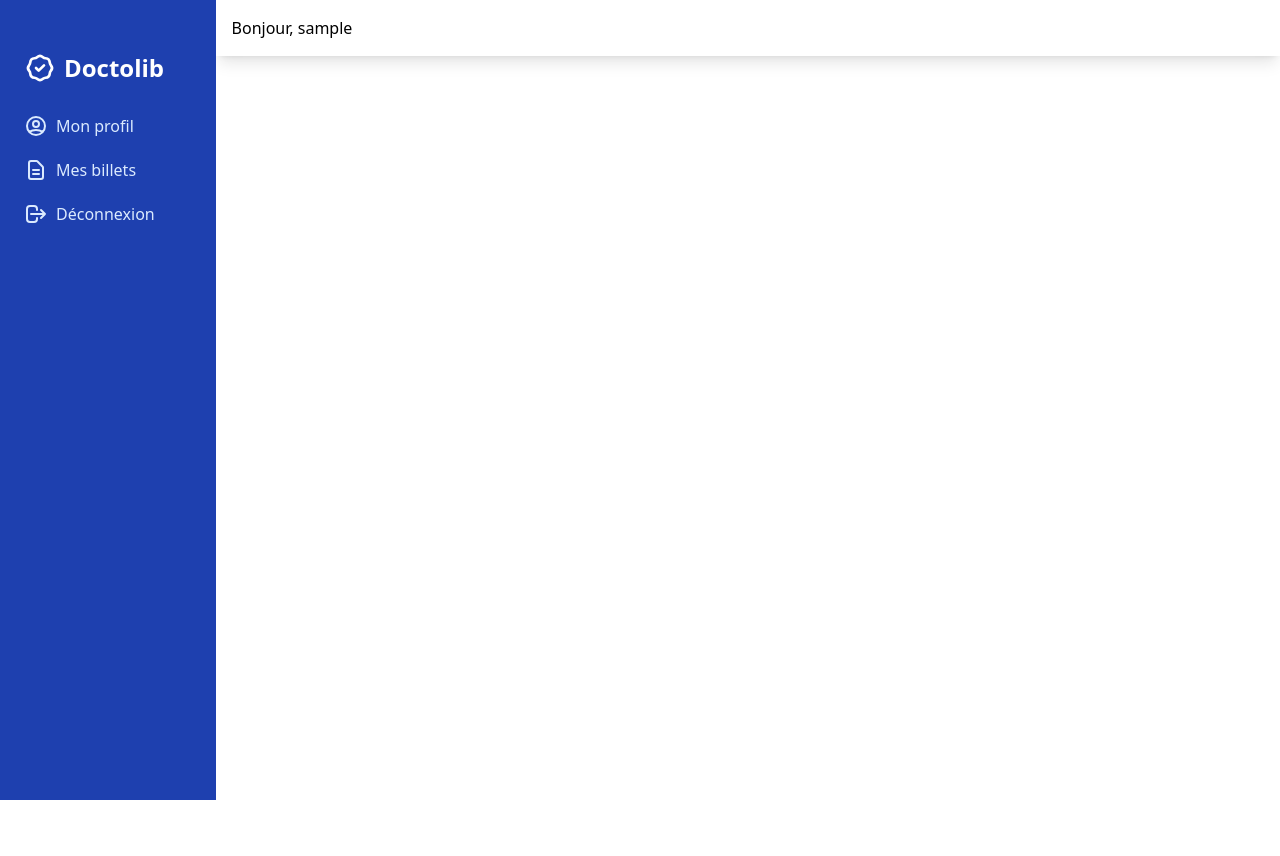
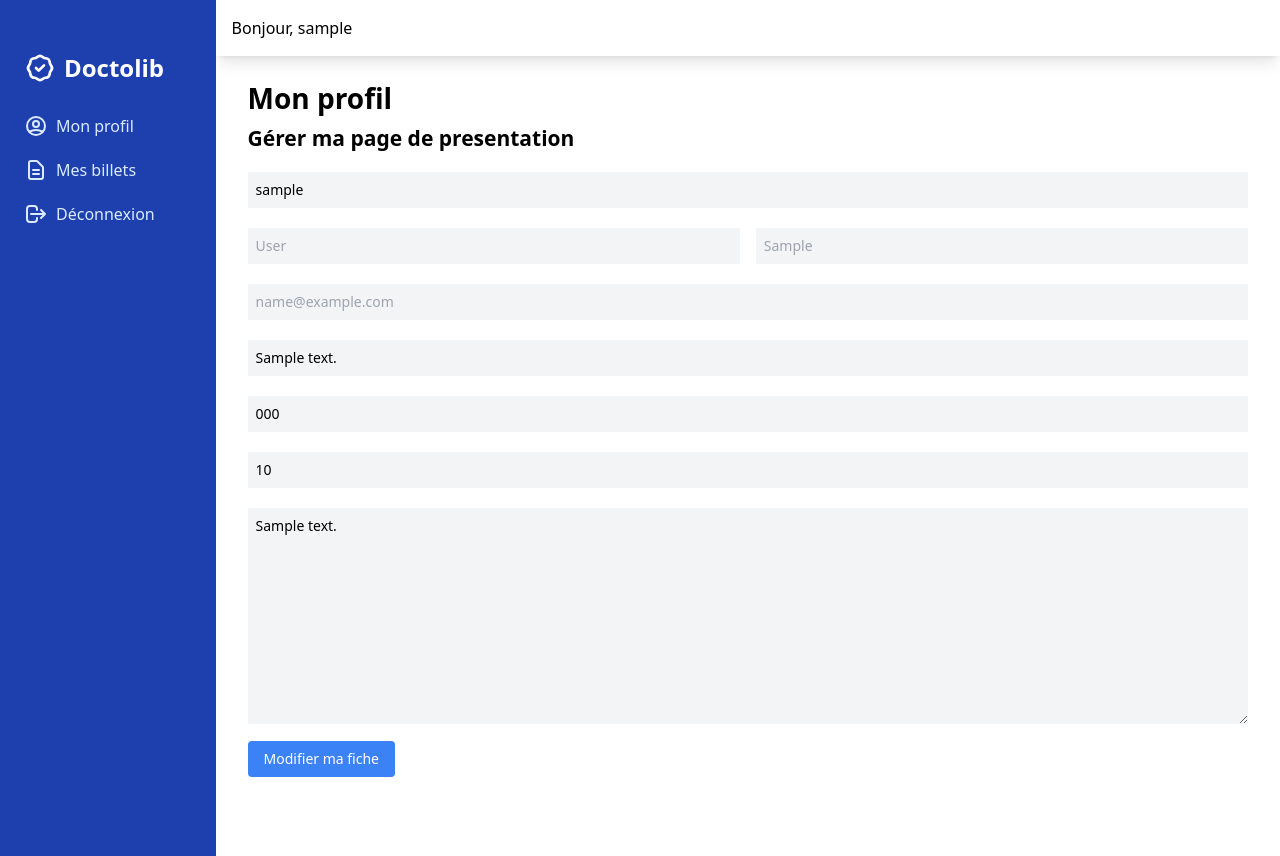
Before and after one commit to mblh92/django-doctolib, a Django app: page /account/pro/ in a window 1280 px wide. Before the commit the page ends 800 px from the top, so only its background shows below. Run offline with Django 4.2, Linux system fonts and the light colour scheme; a user stored in the database is signed in; tables that the repository leaves empty hold one stand-in row (values such as "Sample post"); some libraries are stand-ins or nearby versions.

Commit message:
Add update system practicien (#9)

```diff
--- a/app/account/forms.py
+++ b/app/account/forms.py
@@ -2,6 +2,7 @@
 from django.forms import ModelForm
 
 from .models import Services
+from register.models import User
 
 
 class ServiceForm(ModelForm):
@@ -16,6 +17,58 @@
 
                 'description': forms.Textarea(attrs={
                         'class': 'w-full bg-gray-100 p-2 mt-2 mb-3',
-                        'placeholder': 'Nom de mon service...'
+                        'placeholder': 'Voici mon service...'
                     })
             }
+
+
+class ProfileForm(ModelForm):
+    class Meta:
+        model = User
+        fields = ['first_name', 'last_name', 'email', 'username', 'addressCabinet', 'phoneCabinet', 'description', 'age']
+        widgets = {
+            'first_name': forms.TextInput(attrs={
+                'class': 'w-full bg-gray-100 text-gray-400 p-2 mt-2 mb-3',
+                'placeholder': 'Prénom',
+                'readonly':'readonly'
+            }),
+
+            'last_name': forms.TextInput(attrs={
+                'class': 'w-full bg-gray-100 text-gray-400 p-2 mt-2 mb-3',
+                'placeholder': 'Nom',
+                'readonly':'readonly'
+            }),
+
+            'email': forms.EmailInput(attrs={
+                'class': 'w-full bg-gray-100 text-gray-400 p-2 mt-2 mb-3',
+                'placeholder': 'Email',
+                'readonly':'readonly'
+            }),
+
+            'username': forms.TextInput(attrs={
+                'class': 'w-full bg-gray-100 p-2 mt-2 mb-3',
+                'placeholder': 'Pseudo'
+            }),
+
+            'addressCabinet': forms.TextInput(attrs={
+                'class': 'w-full bg-gray-100 p-2 mt-2 mb-3',
+                'placeholder': 'Adresse du cabinet'
+            }),
+
+            'phoneCabinet': forms.TextInput(attrs={
+                'class': 'w-full bg-gray-100 p-2 mt-2 mb-3',
+                'placeholder': '+33 1 45 85 41 25'
+            }),
+
+            'age': forms.NumberInput(attrs={
+                'class': 'w-full bg-gray-100 p-2 mt-2 mb-3',
+                'placeholder': '35 ans',
+                'min': '18',
+                'max': '99'
+            }),
+
+            'description': forms.Textarea(attrs={
+                'class': 'w-full bg-gray-100 p-2 mt-2 mb-3',
+                'placeholder': 'Je suis un psychologue...'
+            })
+        }
--- a/app/account/views.py
+++ b/app/account/views.py
@@ -3,6 +3,7 @@
 from django.contrib.auth.decorators import login_required
 from django.contrib import messages
 from .forms import ServiceForm
+from .forms import ProfileForm
 from .models import Services
 
 
@@ -18,13 +19,30 @@
 def account_pro(request):
     if not check_user(request,'PROFESSIONAL'):
         return redirect('account_client')
-    return render(request, "account/pro.html")
+
+    profile_form = ProfileForm(instance=request.user)
+    if request.method == 'POST':
+        profile_form = ProfileForm(request.POST, instance=request.user)
+
+        if profile_form.is_valid():
+            profile_form.save()
+            messages.success(request, 'Votre profil a bien été mis à jour')
+            return redirect('account_pro')
+        messages.error(request, profile_form.errors)
+
+    return render(request, "account/profile_pro.html", context={'form': profile_form})
 
 @login_required
 def account_client(request):
     if not check_user(request,'PARTICULAR'):
         return redirect('account_pro')
     return render(request, "account/particulier.html")
+
+@login_required
+def account_profil_pro(request):
+    if not check_user(request,'PARTICULAR'):
+        return redirect('account_pro')
+    return render(request, "account/profile_pro.html")
 
 
 @login_required
--- a/app/app/settings.py
+++ b/app/app/settings.py
@@ -45,6 +45,7 @@
     'account',
     'booking',
     'chat',
+    'phonenumber_field',
 ]
 
 AUTH_USER_MODEL = 'register.User'
--- a/app/booking/models.py
+++ b/app/booking/models.py
@@ -1,6 +1,7 @@
 from django.db import models
 from register.models import User
 from account.models import Services
+from phonenumber_field.modelfields import PhoneNumberField
 
 
 # Create your models here.
@@ -10,9 +11,6 @@
     user = models.ForeignKey('register.User', on_delete=models.CASCADE, related_name='user')
     practitioner = models.ForeignKey(User, on_delete=models.CASCADE, related_name='practitioner')
     service = models.ForeignKey(Services, on_delete=models.CASCADE, related_name='service')
-    phone = models.CharField(max_length=100)
+    phone = PhoneNumberField(max_length=100)
     date = models.DateField()
     time = models.TimeField()
-
-    def __str__(self):
-        return self.name
--- a/app/register/models.py
+++ b/app/register/models.py
@@ -1,6 +1,7 @@
 # coding=utf-8
 from django.db import models
 from django.contrib.auth.models import AbstractUser
+from phonenumber_field.modelfields import PhoneNumberField
 
 
 # Create your models here.
@@ -14,3 +15,7 @@
     )
 
     role = models.CharField(max_length=30, choices=ROLE_CHOICES, verbose_name='Rôle')
+    addressCabinet = models.CharField(max_length=255, verbose_name='Adresse du cabinet', null=True, default=None, blank=True)
+    phoneCabinet = PhoneNumberField(blank=True, null=True, verbose_name='Téléphone du cabinet')
+    age = models.IntegerField(verbose_name='Age', null=True, default=None, blank=True)
+    description = models.TextField(verbose_name='Description', null=True, default=None, blank=True)
--- a/app/templates/account/pro.html
+++ /dev/null
@@ -1,5 +0,0 @@
-{% extends "base.pro.html" %}
-
-{% block content %}
-
-{% endblock %}
--- /dev/null
+++ b/app/templates/account/profile_pro.html
@@ -0,0 +1,27 @@
+{% extends "base.pro.html" %}
+
+{% block content %}
+    <div class="space-y-5">
+        {% include 'elements/message.html' %}
+        <h1>Mon profil</h1>
+        <div class="space-y-4">
+            <h2>Gérer ma page de presentation</h2>
+            <form method="post">
+                {% csrf_token %}
+                {{form.username}}
+                <div class="flex space-x-4">
+                    {{form.last_name}}
+                    {{form.first_name}}
+                </div>
+                {{form.email}}
+                {{form.addressCabinet}}
+                {{form.phoneCabinet}}
+                {{form.age}}
+                {{form.description}}
+                <button type="submit" class="py-2 px-4 bg-blue-500 text-white rounded hover:bg-blue-700 mr-2">
+                    <i class="fas fa-plus"></i> Modifier ma fiche
+                </button>
+            </form>
+        </div>
+    </div>
+{% endblock %}
--- a/app/templates/account/services.html
+++ b/app/templates/account/services.html
@@ -1,8 +1,6 @@
 {% extends "base.pro.html" %}
 
 {% block content %}
-<div id="app" class="min-h-screen subpixel-antialiased p-8">
-    <div class="container space-y-8 text-sm mx-auto">
         <div class="space-y-5">
             {% include 'elements/message.html' %}
             <h1 class="mb-5">Mes services</h1>
@@ -40,8 +38,6 @@
                 </table>
             </div>
         </div>
-    </div>
-</div>
 {% include "elements/modal-form.html" with form=form %}
 <script>
     document.getElementById('show-modal').addEventListener('click', function() {
--- a/app/templates/base.pro.html
+++ b/app/templates/base.pro.html
@@ -24,7 +24,11 @@
                 </button>
             </div>
             <div class="content-home w-full h-full">
-                {% block content %}{% endblock content %}
+                <div id="app" class="min-h-screen subpixel-antialiased p-8">
+                    <div class="container space-y-8 text-sm mx-auto">
+                        {% block content %}{% endblock content %}
+                    </div>
+                </div>
             </div>
         </div>
 
--- a/app/templates/elements/modal-form.html
+++ b/app/templates/elements/modal-form.html
@@ -14,7 +14,7 @@
                                 <i class="fas fa-times"></i> Cancel
                             </button>
                             <button type="submit" class="py-2 px-4 bg-blue-500 text-white rounded hover:bg-blue-700 mr-2">
-                                <i class="fas fa-plus"></i> Create
+                                <i class="fas fa-plus"></i> Ajouter un service
                             </button>
                         </div>
                     </form>
--- a/app/templates/elements/sidebar.html
+++ b/app/templates/elements/sidebar.html
@@ -17,7 +17,7 @@
 
         <!-- nav -->
         <nav>
-            <a href="#" class="block py-2.5 px-4 rounded transition duration-200 hover:bg-blue-700 hover:text-white flex items-center gap-x-2">
+            <a href="{% url 'account_pro' %}" class="block py-2.5 px-4 rounded transition duration-200 hover:bg-blue-700 hover:text-white flex items-center gap-x-2">
                 <svg xmlns="http://www.w3.org/2000/svg" class="h-6 w-6" fill="none" viewBox="0 0 24 24" stroke="currentColor" stroke-width="2">
                     <path stroke-linecap="round" stroke-linejoin="round" d="M5.121 17.804A13.937 13.937 0 0112 16c2.5 0 4.847.655 6.879 1.804M15 10a3 3 0 11-6 0 3 3 0 016 0zm6 2a9 9 0 11-18 0 9 9 0 0118 0z" />
                 </svg>
--- a/requirements.txt
+++ b/requirements.txt
@@ -1,2 +1,3 @@
 Django
 psycopg2>=2.8
+django-phonenumber-field[phonenumbers]
```
